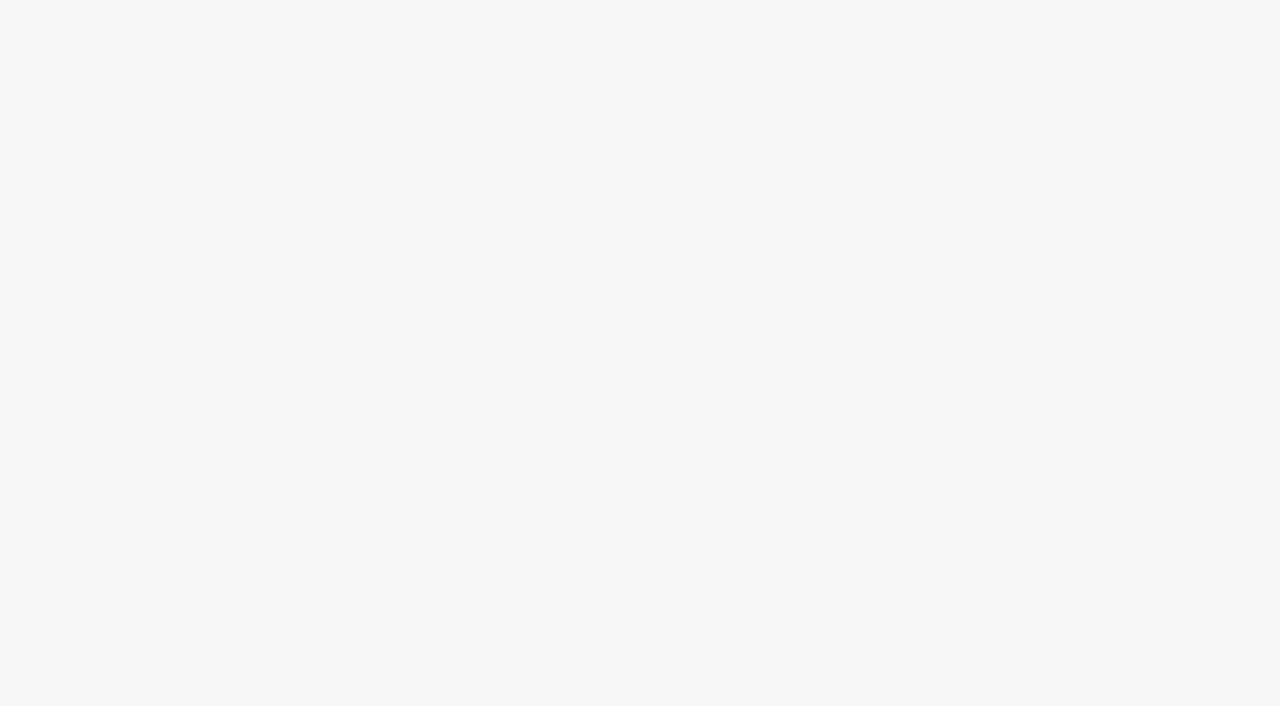
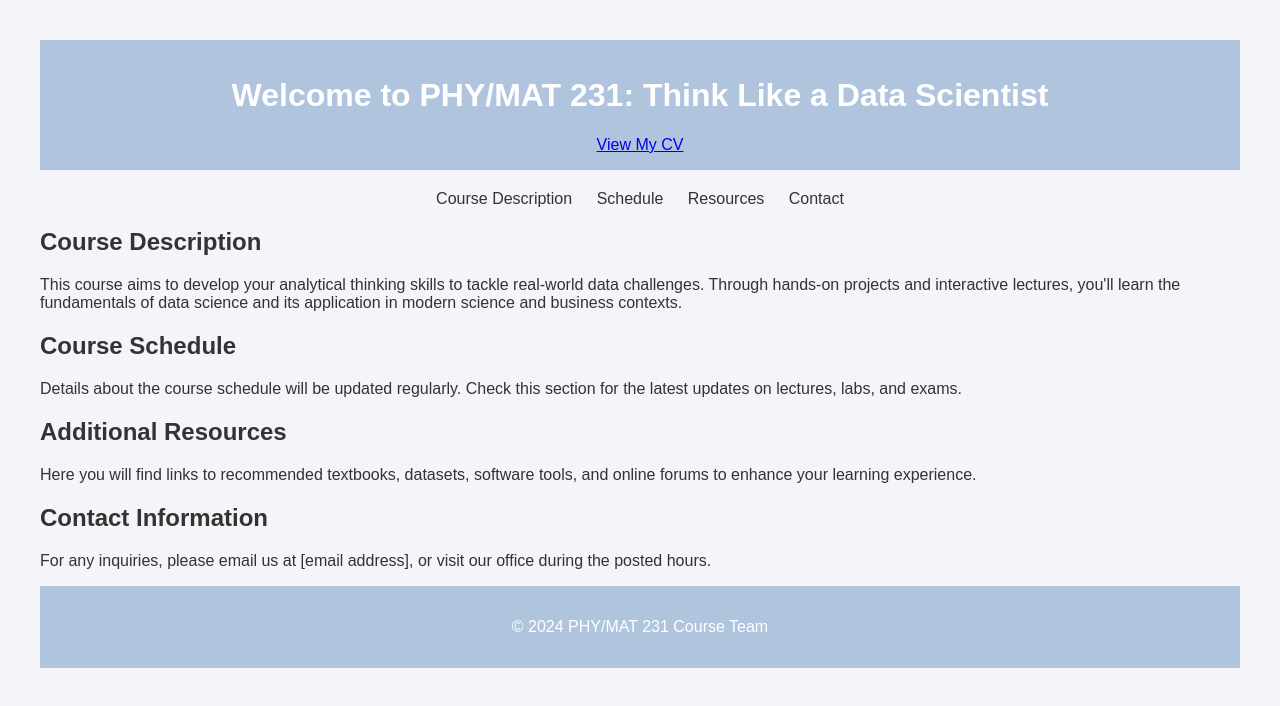
Before and after one commit to SydneySiQueen/sydneysiqueen.github.io, a plain HTML site: page index.html in a window 1280 px wide. Drawn offline with Linux system fonts and the light colour scheme.

Commit message:
Update index.html

```diff
--- a/index.html
+++ b/index.html
@@ -3,39 +3,65 @@
 <head>
     <meta charset="UTF-8">
     <meta name="viewport" content="width=device-width, initial-scale=1.0">
-    <title>Sydney Queen</title>
+    <title>PHY/MAT 231: Think Like a Data Scientist</title>
     <style>
-        /* Basic Styling */
         body {
             font-family: Arial, sans-serif;
-            margin: 0;
-            padding: 0;
-            background-color: #f7f7f7;
-        }
-        .container {
-            max-width: 800px;
-            margin: 0 auto;
-            padding: 20px;
-            text-align: center;
-        }
-        h1 {
+            margin: 40px;
+            background-color: #f4f4f9;
             color: #333;
         }
-        p {
-            color: #666;
+        header, footer {
+            text-align: center;
+            padding: 1em;
+            background-color: #b0c4de;
+            color: white;
         }
-        .cta-btn {
-            display: inline-block;
-            padding: 10px 20px;
-            background-color: #007bff;
-            color: #fff;
+        nav {
+            text-align: center;
+            margin-top: 20px;
+        }
+        nav a {
+            margin: 0 10px;
             text-decoration: none;
-            border-radius: 5px;
-            transition: background-color 0.3s;
+            color: #333;
         }
-        .cta-btn:hover {
-            background-color: #0056b3;
+        section {
+            margin-top: 20px;
         }
     </style>
 </head>
+<body>
+    <header>
+        <h1>Welcome to PHY/MAT 231: Think Like a Data Scientist</h1>
+
+        <a href="https://hjamesasc.github.io/hubbardjames_pub_cv.pdf" target="_blank">View My CV</a>
+
+    </header>
+    <nav>
+        <a href="#course-description">Course Description</a>
+        <a href="#schedule">Schedule</a>
+        <a href="#resources">Resources</a>
+        <a href="#contact">Contact</a>
+    </nav>
+    <section id="course-description">
+        <h2>Course Description</h2>
+        <p>This course aims to develop your analytical thinking skills to tackle real-world data challenges. Through hands-on projects and interactive lectures, you'll learn the fundamentals of data science and its application in modern science and business contexts.</p>
+    </section>
+    <section id="schedule">
+        <h2>Course Schedule</h2>
+        <p>Details about the course schedule will be updated regularly. Check this section for the latest updates on lectures, labs, and exams.</p>
+    </section>
+    <section id="resources">
+        <h2>Additional Resources</h2>
+        <p>Here you will find links to recommended textbooks, datasets, software tools, and online forums to enhance your learning experience.</p>
+    </section>
+    <section id="contact">
+        <h2>Contact Information</h2>
+        <p>For any inquiries, please email us at [email address], or visit our office during the posted hours.</p>
+    </section>
+    <footer>
+        <p>&copy; 2024 PHY/MAT 231 Course Team</p>
+    </footer>
+</body>
 </html>
```
